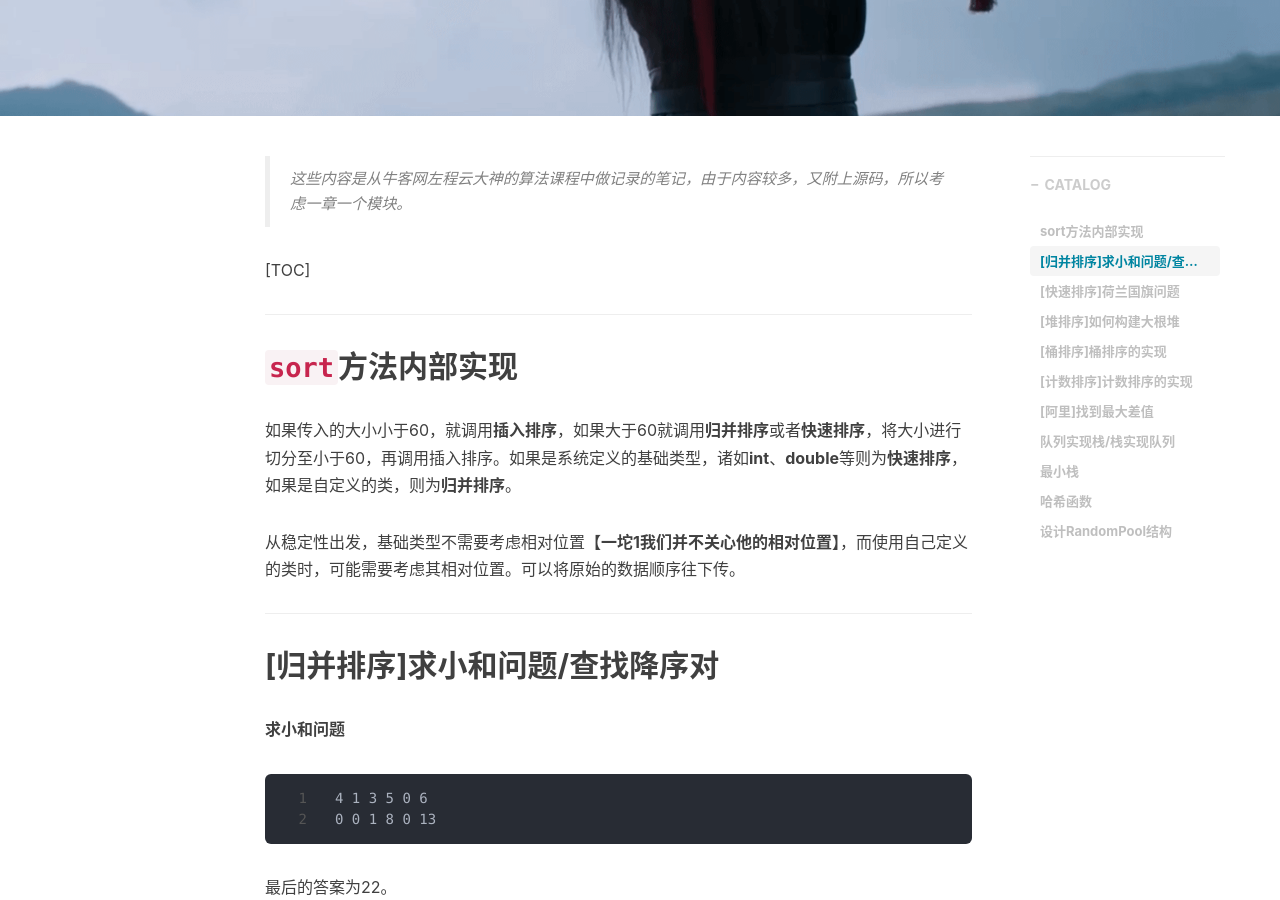
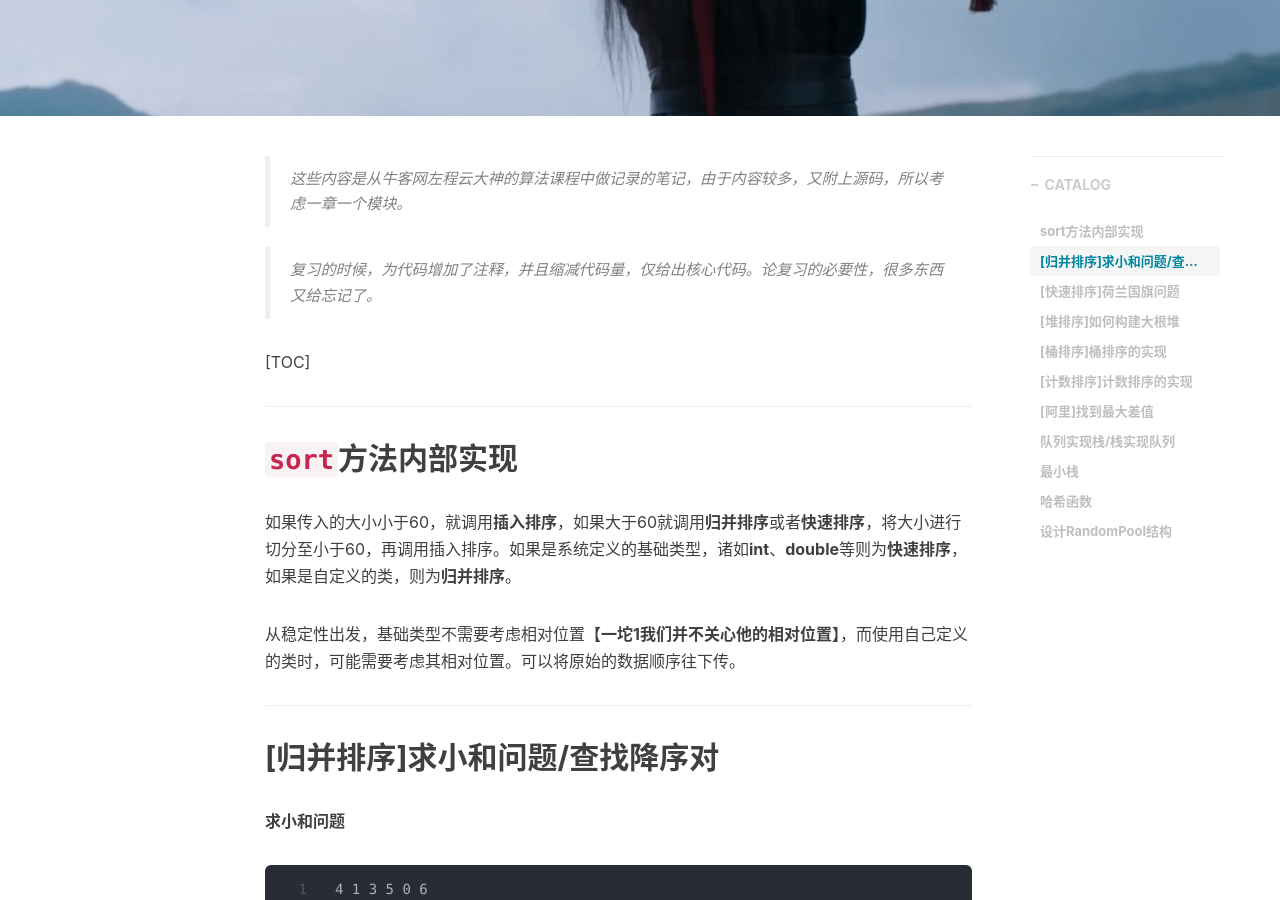
Before and after one commit to xinh79/xinh79.github.io, a Jekyll site: the page built from _posts/2019-11-06-左程云算法讲解笔记-I.markdown, in a window 1280 px wide and 900 px high, scrolled down 407 px. Built offline with Jekyll 4.4.1, drawn with Linux system fonts in a browser that asks for light colours; nearby versions of some CDN libraries; comment, search, counter and statistics services are not loaded.

Commit message:
Update 2019-11-06-左程云算法讲解笔记-I.markdown

```diff
--- a/_posts/2019-11-06-左程云算法讲解笔记-I.markdown
+++ b/_posts/2019-11-06-左程云算法讲解笔记-I.markdown
@@ -11,6 +11,8 @@
 ---
 
 > 这些内容是从牛客网左程云大神的算法课程中做记录的笔记，由于内容较多，又附上源码，所以考虑一章一个模块。
+
+> 复习的时候，为代码增加了注释，并且缩减代码量，仅给出核心代码。论复习的必要性，很多东西又给忘记了。
 
 [TOC]
 
@@ -589,7 +591,7 @@
 - `getRandom()`：等概率随机返回结构中的任何一个key。
 - 要求所有的方法的时间复杂度都是`O(1)`。
 
-解法：
+**解法：**
 
 数据结构中包含两个`map`，一个整型`index`。`map`为对称结构（两边的`key`与`value`值时对调的）。`delete`的时候`index++`，然后再第二个`map`中覆盖值。相当于删除某个数之后，把最后一条记录安到被删除的地方。以保证index区域的连续性，便于等概率返回key值。
 
```
